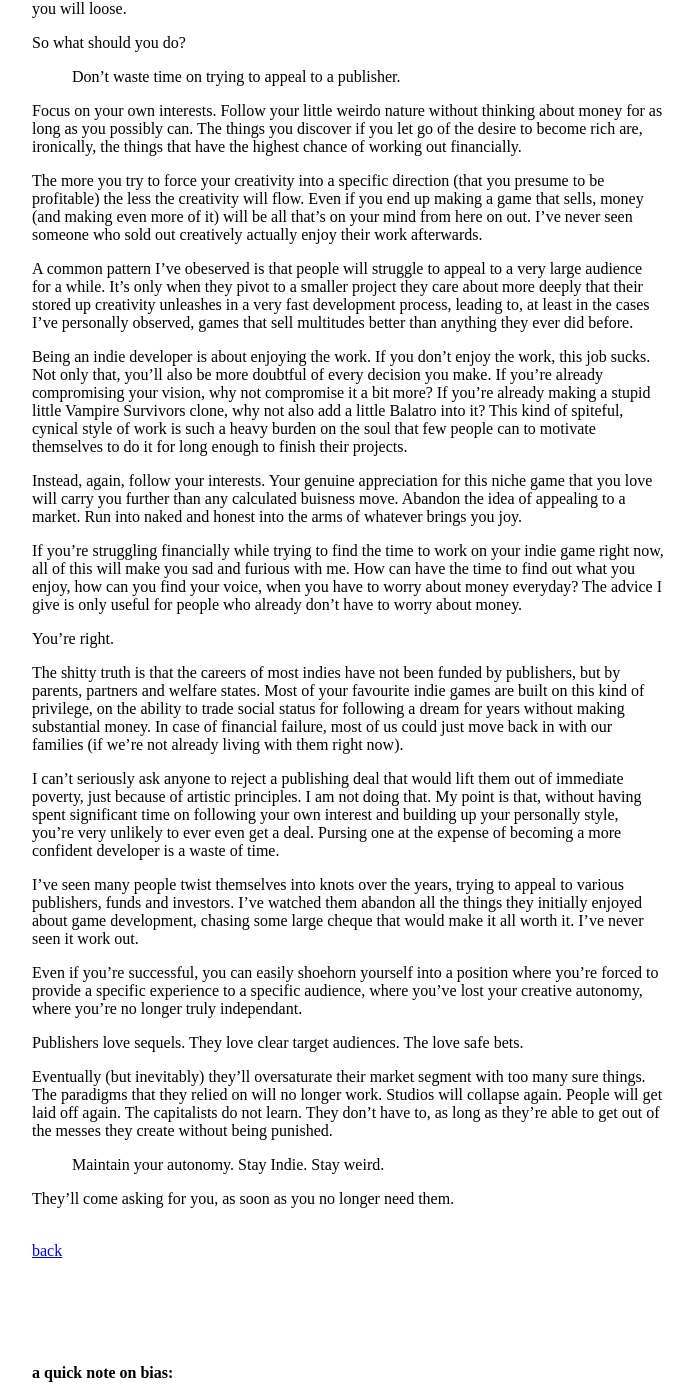
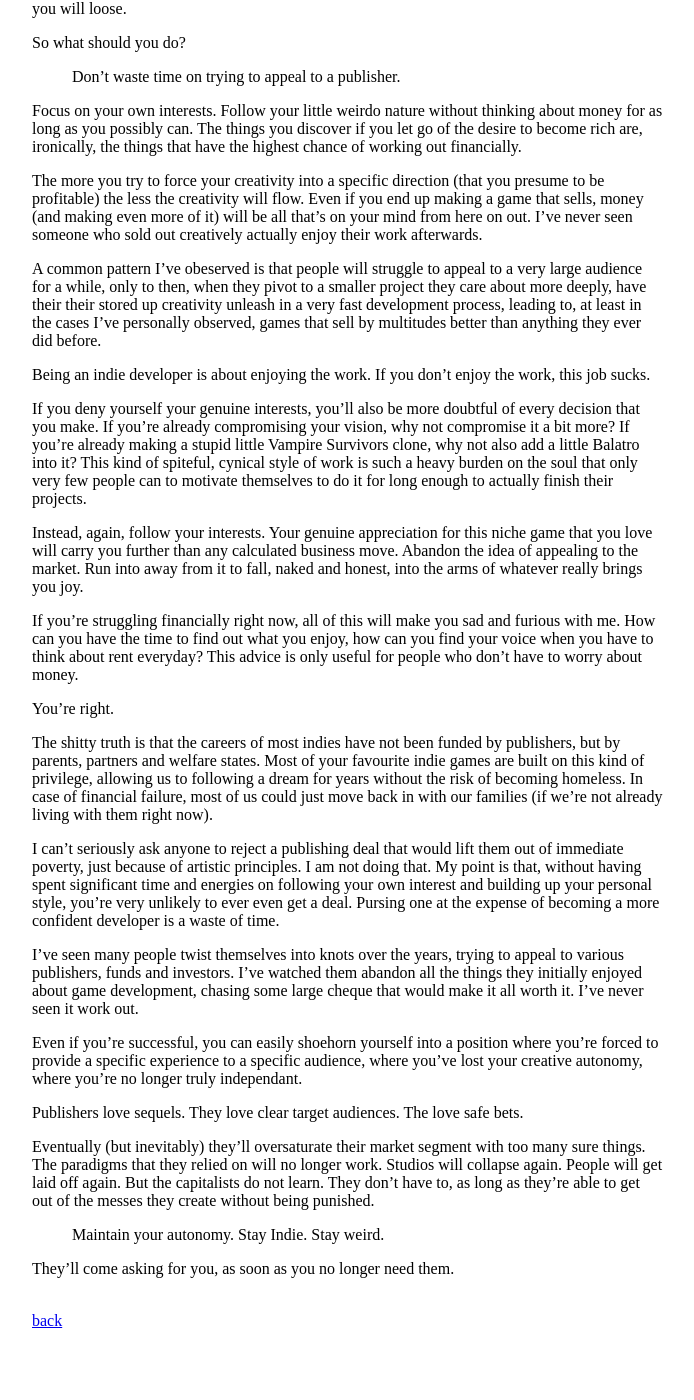
Before and after one commit to stuffedwombat/stuffedwombat.github.io, a Jekyll site: the page built from iiii.md, in a window 1280 px wide and 1400 px high, scrolled down 708 px. Shown: the whole window, without its empty margins (292-986 px from the left). Built offline with Jekyll 4.4.1, drawn with Linux system fonts in a browser that asks for light colours; our own code applies the rules of GitHub Pages for plain Markdown files; comment, search, counter and statistics services are not loaded.

Commit message:
Update iiii.md

```diff
--- a/iiii.md
+++ b/iiii.md
@@ -34,19 +34,22 @@ Focus on your own interests. Follow your little weirdo nature without thinking a
 
 The more you try to force your creativity into a specific direction (that you presume to be profitable) the less the creativity will flow. Even if you end up making a game that sells, money (and making even more of it) will be all that’s on your mind from here on out. I’ve never seen someone who sold out creatively actually enjoy their work afterwards.
 
-A common pattern I've obeserved is that people will struggle to appeal to a very large audience for a while. It's only when they pivot to a smaller project they care about more deeply that their stored up creativity unleashes in a very fast development process, leading to, at least in the cases I've personally observed, games that sell multitudes better than anything they ever did before.
+A common pattern I've obeserved is that people will struggle to appeal to a very large audience for a while, only to then, when they pivot to a smaller project they care about more deeply, have their their stored up creativity unleash in a very fast development process, leading to, at least in the cases I've personally observed, games that sell by multitudes better than anything they ever did before.
 
-Being an indie developer is about enjoying the work. If you don’t enjoy the work, this job sucks. Not only that, you'll also be more doubtful of every decision you make. If you're already compromising your vision, why not compromise it a bit more? If you're already making a stupid little Vampire Survivors clone, why not also add a little Balatro into it? This kind of spiteful, cynical style of work is such a heavy burden on the soul that few people can to motivate themselves to do it for long enough to finish their projects.
+Being an indie developer is about enjoying the work. If you don’t enjoy the work, this job sucks.
 
-Instead, again, follow your interests. Your genuine appreciation for this niche game that you love will carry you further than any calculated buisness move. Abandon the idea of appealing to a market. Run into naked and honest into the arms of whatever brings you joy.
+If you deny yourself your genuine interests, you'll also be more doubtful of every decision that you make.
+If you're already compromising your vision, why not compromise it a bit more? If you're already making a stupid little Vampire Survivors clone, why not also add a little Balatro into it? This kind of spiteful, cynical style of work is such a heavy burden on the soul that only very few people can to motivate themselves to do it for long enough to actually finish their projects.
 
-If you’re struggling financially while trying to find the time to work on your indie game right now, all of this will make you sad and furious with me. How can have the time to find out what you enjoy, how can you find your voice, when you have to worry about money everyday? The advice I give is only useful for people who already don’t have to worry about money.
+Instead, again, follow your interests. Your genuine appreciation for this niche game that you love will carry you further than any calculated business move. Abandon the idea of appealing to the market. Run into away from it to fall, naked and honest, into the arms of whatever really brings you joy.
+
+If you’re struggling financially right now, all of this will make you sad and furious with me. How can you have the time to find out what you enjoy, how can you find your voice when you have to think about rent everyday? This advice is only useful for people who don’t have to worry about money.
 
 You’re right.
 
-The shitty truth is that the careers of most indies have not been funded by publishers, but by parents, partners and welfare states.  Most of your favourite indie games are built on this kind of privilege, on the ability to trade social status for following a dream for years without making substantial money. In case of financial failure, most of us could just move back in with our families (if we’re not already living with them right now).
+The shitty truth is that the careers of most indies have not been funded by publishers, but by parents, partners and welfare states.  Most of your favourite indie games are built on this kind of privilege, allowing us to following a dream for years without the risk of becoming homeless. In case of financial failure, most of us could just move back in with our families (if we’re not already living with them right now).
 
-I can’t seriously ask anyone to reject a publishing deal that would lift them out of immediate poverty, just because of artistic principles. I am not doing that. My point is that, without having spent significant time on following your own interest and building up your personally style, you’re very unlikely to ever even get a deal. Pursing one at the expense of becoming a more confident developer is a waste of time.
+I can’t seriously ask anyone to reject a publishing deal that would lift them out of immediate poverty, just because of artistic principles. I am not doing that. My point is that, without having spent significant time and energies on following your own interest and building up your personal style, you’re very unlikely to ever even get a deal. Pursing one at the expense of becoming a more confident developer is a waste of time.
 
 
 I’ve seen many people twist themselves into knots over the years, trying to appeal to various publishers, funds and investors. I’ve watched them abandon all the things they initially enjoyed about game development, chasing some large cheque that would make it all worth it. I’ve never seen it work out.
@@ -55,7 +58,7 @@ Even if you’re successful, you can easily shoehorn yourself into a position wh
 
 Publishers love sequels. They love clear target audiences. The love safe bets.
 
-Eventually (but inevitably) they’ll oversaturate their market segment with too many sure things. The paradigms that they relied on will no longer work. Studios will collapse again. People will get laid off again. The capitalists do not learn. They don't have to, as long as they're able to get out of the messes they create without being punished.
+Eventually (but inevitably) they’ll oversaturate their market segment with too many sure things. The paradigms that they relied on will no longer work. Studios will collapse again. People will get laid off again. But the capitalists do not learn. They don't have to, as long as they're able to get out of the messes they create without being punished.
 
 
 - Maintain your autonomy. Stay Indie. Stay weird.
```
